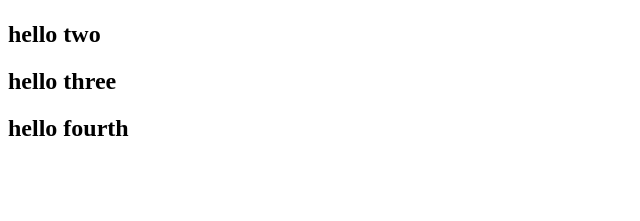
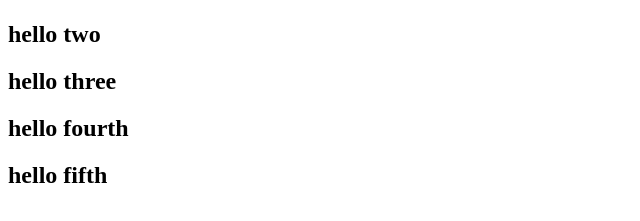
Before and after one commit to dltkddnjs/quizapp, a plain HTML site: page index.html in a window 1280 px wide. Shown: the part 59-280 px from the top of the page, without its empty margins (0-640 px from the left). Drawn offline with Linux system fonts and the light colour scheme.

Commit message:
fifth commit!!

```diff
--- a/index.html
+++ b/index.html
@@ -11,5 +11,6 @@
     <h2>hello two</h2>
     <h2>hello three</h2>
     <h2>hello fourth</h2>
+    <h2>hello fifth</h2>
 </body>
 </html>
```
